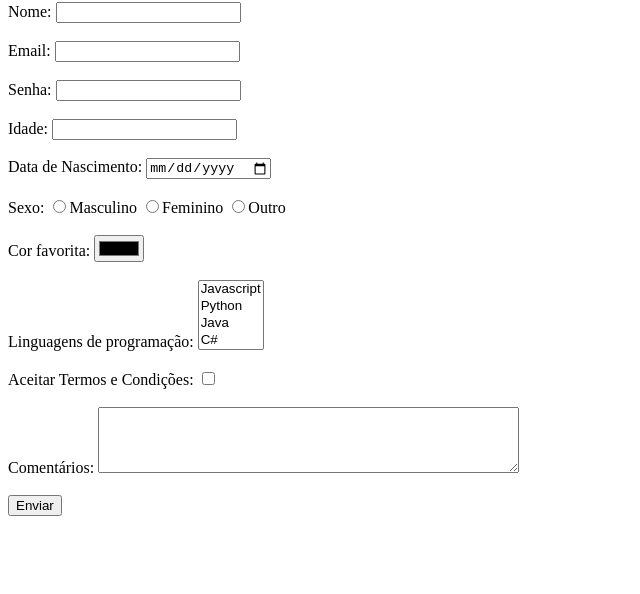
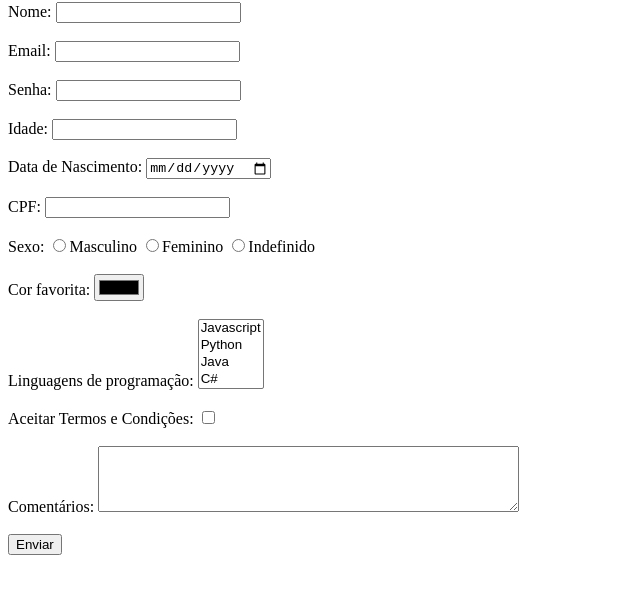
Before and after one commit to Debora-Carvalho/aula05-dw, a plain HTML site: page VSCode/formulario.html in a window 1280 px wide. Shown: the part 78-672 px from the top of the page, without its empty margins (0-640 px from the left). Drawn offline with Linux system fonts and the light colour scheme.

Commit message:
Inserir cpf

```diff
--- a/VSCode/formulario.html
+++ b/VSCode/formulario.html
@@ -24,10 +24,13 @@
     <label for="nome">Data de Nascimento:</label>
     <input type="date" id="data" name="data" required><br><br>
 
+    <label for="cpf">CPF:</label>
+    <input type="number" id="cpf" name="cpf" required><br><br>
+
     <label for="sexo">Sexo:</label>
     <input type="radio" id="sexo-masculino" name="sexo" value="masculino">Masculino
     <input type="radio" id="sexo-feminino" name="sexo" value="feminino">Feminino
-    <input type="radio" id="sexo-outro" name="sexo" value="outro">Outro<br><br>
+    <input type="radio" id="sexo-outro" name="sexo" value="outro">Indefinido<br><br>
 
     <label for="cor">Cor favorita:</label>
     <input type="color" id="cor" name="cor"><br><br>
```
